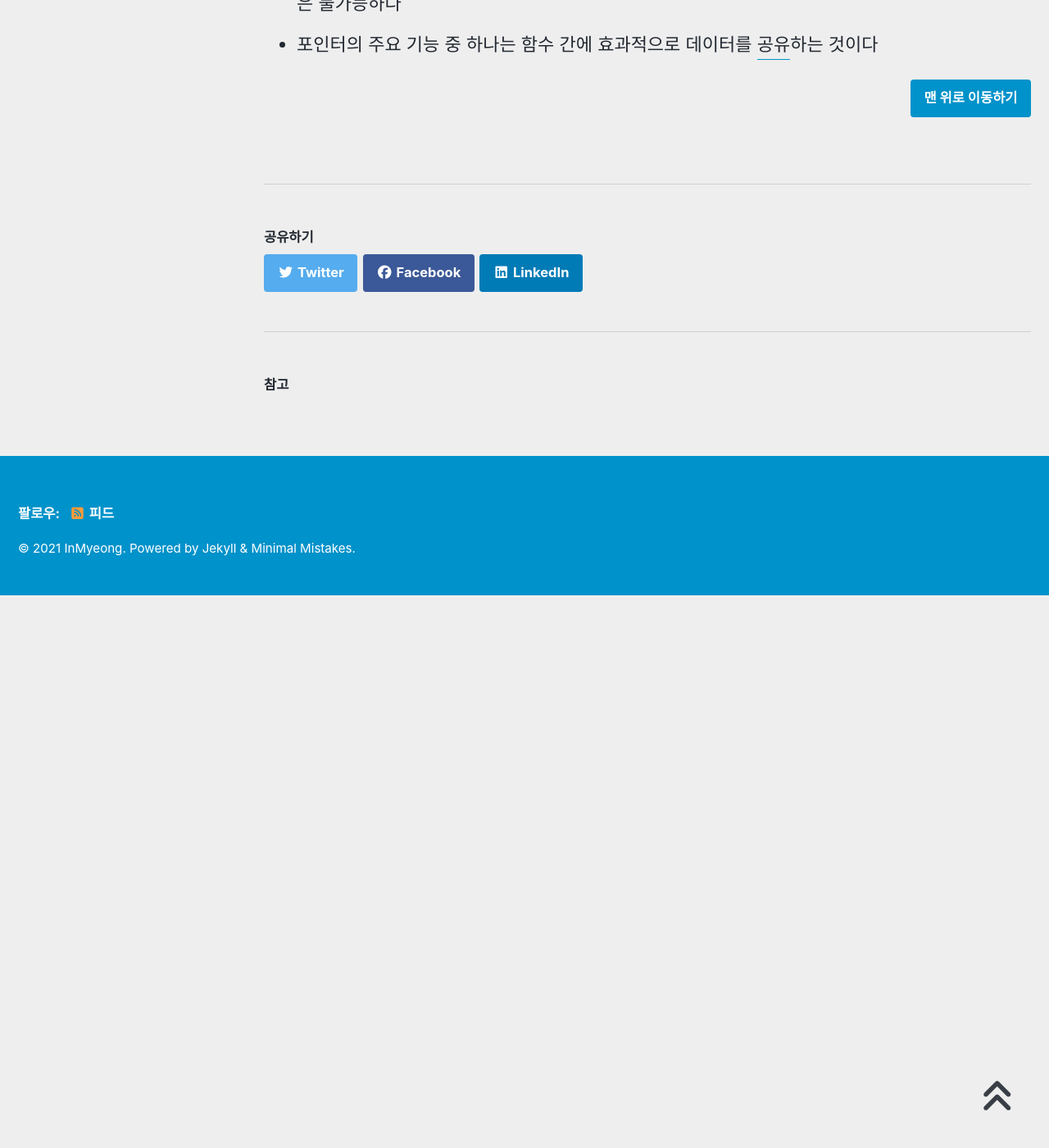
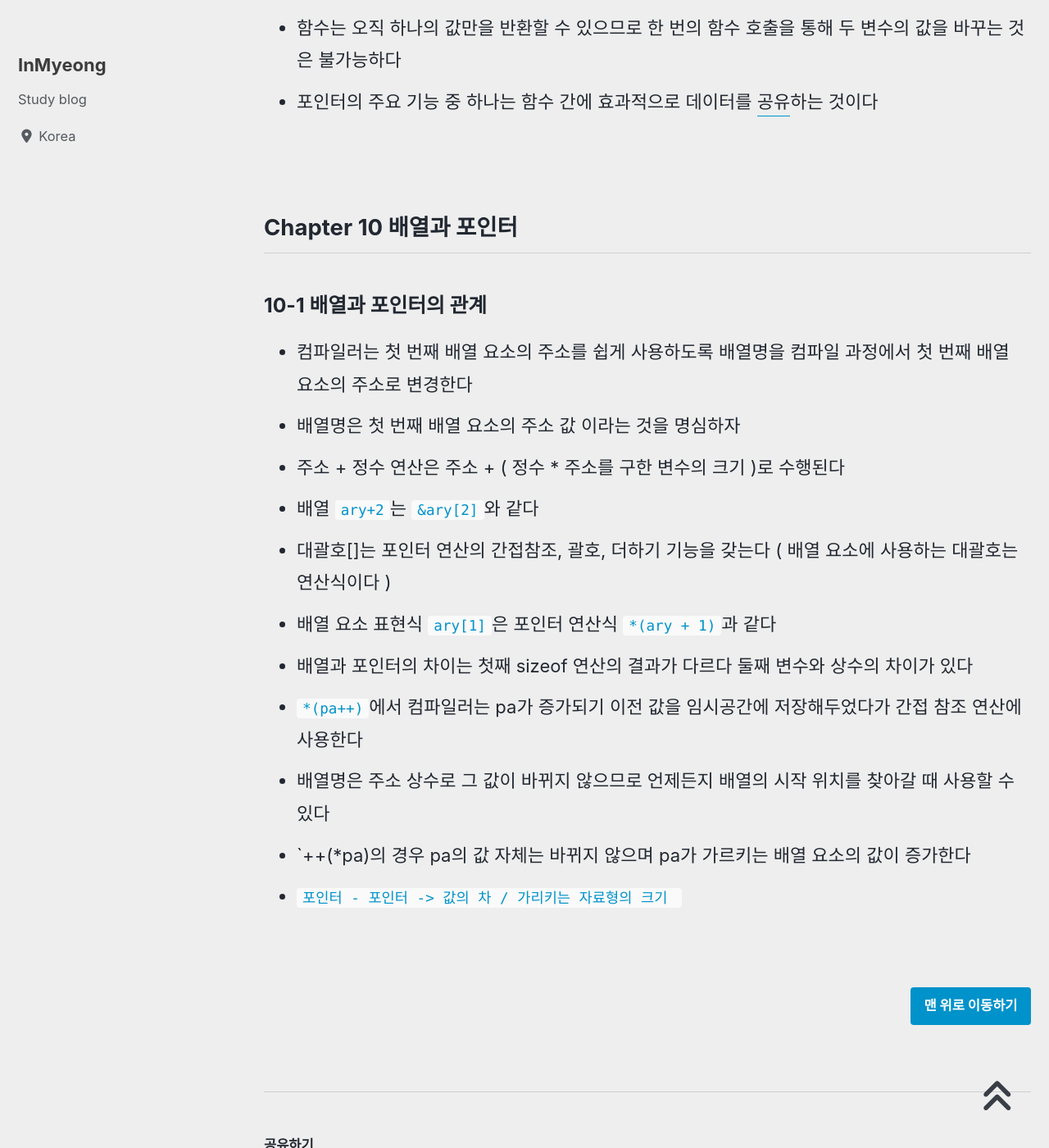
Before and after one commit to devMyeong/devMyeong.github.io, a Jekyll site: the page built from _posts/c/2021-06-28-c.md, in a window 1280 px wide and 1400 px high, scrolled down 8423 px. Shown: the whole window at 82% size. Built offline with Jekyll 4.4.1, drawn with Linux system fonts in a browser that asks for light colours; cached includes are drawn as plain includes; nearby versions of some CDN libraries; some web fonts are replaced; before the commit the page ends 9149 px from its top, so only the background shows below that; some of the changed text lies outside the part shown.

Commit message:
update chapter 10-1

```diff
--- a/_posts/c/2021-06-28-c.md
+++ b/_posts/c/2021-06-28-c.md
@@ -153,4 +153,23 @@ last_modified_at: 2021-07-04
 - 함수는 오직 하나의 값만을 반환할 수 있으므로 한 번의 함수 호출을 통해 두 변수의 값을 바꾸는 것은 불가능하다
 - 포인터의 주요 기능 중 하나는 함수 간에 효과적으로 데이터를 <u>공유</u>하는 것이다
 
+<br>
+
+## Chapter 10 배열과 포인터
+
+### 10-1 배열과 포인터의 관계
+- 컴파일러는 첫 번째 배열 요소의 주소를 쉽게 사용하도록 배열명을 컴파일 과정에서 첫 번째 배열 요소의 주소로 변경한다
+- 배열명은 첫 번째 배열 요소의 주소 값 이라는 것을 명심하자
+- 주소 + 정수 연산은 주소 + ( 정수 * 주소를 구한 변수의 크기 )로 수행된다
+- 배열 `ary+2`는 `&ary[2]`와 같다
+- 대괄호[]는 포인터 연산의 간접참조, 괄호, 더하기 기능을 갖는다 ( 배열 요소에 사용하는 대괄호는 연산식이다 )
+- 배열 요소 표현식 `ary[1]`은 포인터 연산식 `*(ary + 1)`과 같다
+- 배열과 포인터의 차이는 첫째 sizeof 연산의 결과가 다르다 둘째 변수와 상수의 차이가 있다
+- `*(pa++)`에서 컴파일러는 pa가 증가되기 이전 값을 임시공간에 저장해두었다가 간접 참조 연산에 사용한다
+- 배열명은 주소 상수로 그 값이 바뀌지 않으므로 언제든지 배열의 시작 위치를 찾아갈 때 사용할 수 있다
+- `++(*pa)의 경우 pa의 값 자체는 바뀌지 않으며 pa가 가르키는 배열 요소의 값이 증가한다
+- `포인터 - 포인터 -> 값의 차 / 가리키는 자료형의 크기 `
+
+<br>
+
 [맨 위로 이동하기](#){: .btn .btn--primary }{: .align-right}
```
